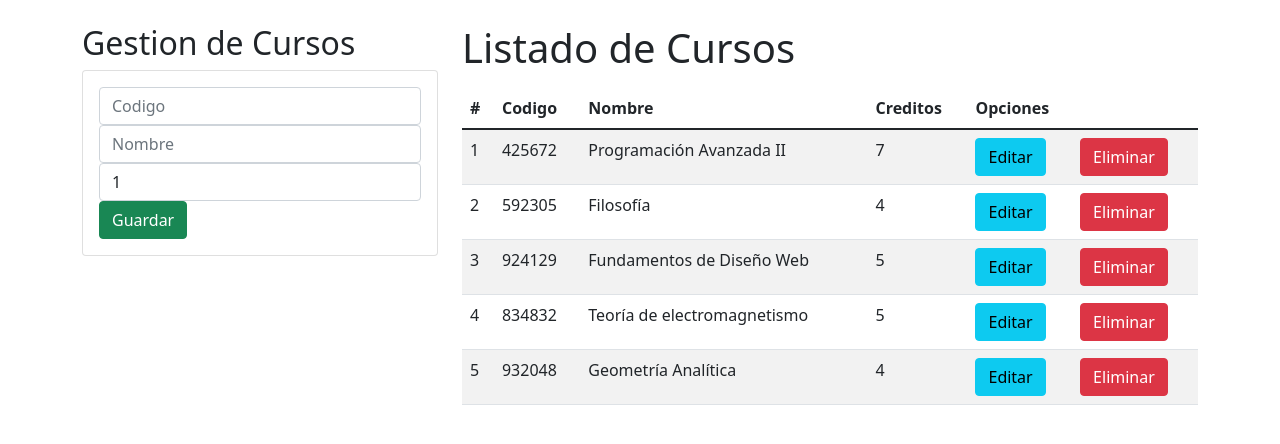
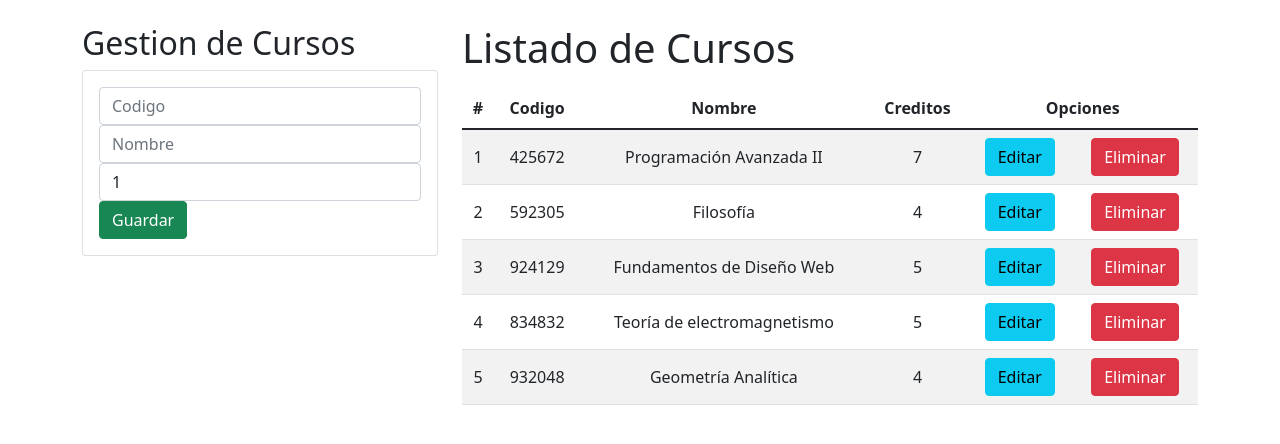
Before and after one commit to iddevdavidraba/crud-django-sqlite3, a Django app: page / in a window 1280 px wide. Shown: the part 56-500 px from the top of the page. Run offline with Django 4.2, Linux system fonts and the light colour scheme; data comes from the database, SQL or seed files in the repository; some libraries are stand-ins or nearby versions.

Commit message:
add css file

```diff
--- a/Universidad/Aplicaciones/Academico/static/css/gestionCursos.css
+++ b/Universidad/Aplicaciones/Academico/static/css/gestionCursos.css
@@ -0,0 +1,5 @@
+th,
+td {
+    text-align: center;
+    vertical-align: middle;
+}
--- a/Universidad/Aplicaciones/Academico/templates/base.html
+++ b/Universidad/Aplicaciones/Academico/templates/base.html
@@ -1,17 +1,32 @@
 <!DOCTYPE html>
 <html lang="en">
   <head>
-    <meta charset="UTF-8">
-    <meta http-equiv="X-UA-Compatible" content="IE=edge">
-    <meta name="viewport" content="width=device-width, initial-scale=1.0">
+    {% load static %}
+    <meta charset="UTF-8" />
+    <meta http-equiv="X-UA-Compatible" content="IE=edge" />
+    <meta name="viewport" content="width=device-width, initial-scale=1.0" />
     <title>{% block title %} {% endblock title %}</title>
-    <link href="https://cdn.jsdelivr.net/npm/bootstrap@5.1.3/dist/css/bootstrap.min.css" rel="stylesheet" integrity="sha384-1BmE4kWBq78iYhFldvKuhfTAU6auU8tT94WrHftjDbrCEXSU1oBoqyl2QvZ6jIW3" crossorigin="anonymous">
+    <link
+      href="https://cdn.jsdelivr.net/npm/bootstrap@5.1.3/dist/css/bootstrap.min.css"
+      rel="stylesheet"
+      integrity="sha384-1BmE4kWBq78iYhFldvKuhfTAU6auU8tT94WrHftjDbrCEXSU1oBoqyl2QvZ6jIW3"
+      crossorigin="anonymous"
+    />
+    <link rel="stylesheet" href="{% static 'css/gestionCursos.css' %}" />
   </head>
   <body>
     <nav class="navbar navbar-expand-lg navbar-light bg-info">
       <div class="container-fluid">
         <a class="navbar-brand" href="#">Universidad</a>
-          <button class="navbar-toggler" type="button" data-bs-toggle="collapse" data-bs-target="#navbarNav" aria-controls="navbarNav" aria-expanded="false" aria-label="Toggle navigation">
+        <button
+          class="navbar-toggler"
+          type="button"
+          data-bs-toggle="collapse"
+          data-bs-target="#navbarNav"
+          aria-controls="navbarNav"
+          aria-expanded="false"
+          aria-label="Toggle navigation"
+        >
           <span class="navbar-toggler-icon"></span>
         </button>
         <div class="collapse navbar-collapse" id="navbarNav">
@@ -26,13 +41,16 @@
         </div>
       </div>
     </nav>
-      <div class="container py-4">
-          {% block body %}
-          {% endblock body %}
-      </div>
-    <script src="https://cdn.jsdelivr.net/npm/@popperjs/core@2.10.2/dist/umd/popper.min.js" integrity="sha384-7+zCNj/IqJ95wo16oMtfsKbZ9ccEh31eOz1HGyDuCQ6wgnyJNSYdrPa03rtR1zdB" crossorigin="anonymous">
-    </script>
-    <script src="https://cdn.jsdelivr.net/npm/bootstrap@5.1.3/dist/js/bootstrap.min.js" integrity="sha384-QJHtvGhmr9XOIpI6YVutG+2QOK9T+ZnN4kzFN1RtK3zEFEIsxhlmWl5/YESvpZ13" crossorigin="anonymous">
-    </script>
+    <div class="container py-4">{% block body %} {% endblock body %}</div>
+    <script
+      src="https://cdn.jsdelivr.net/npm/@popperjs/core@2.10.2/dist/umd/popper.min.js"
+      integrity="sha384-7+zCNj/IqJ95wo16oMtfsKbZ9ccEh31eOz1HGyDuCQ6wgnyJNSYdrPa03rtR1zdB"
+      crossorigin="anonymous"
+    ></script>
+    <script
+      src="https://cdn.jsdelivr.net/npm/bootstrap@5.1.3/dist/js/bootstrap.min.js"
+      integrity="sha384-QJHtvGhmr9XOIpI6YVutG+2QOK9T+ZnN4kzFN1RtK3zEFEIsxhlmWl5/YESvpZ13"
+      crossorigin="anonymous"
+    ></script>
   </body>
 </html>
```
Lines whose indentation alone changed are shown as unchanged.
